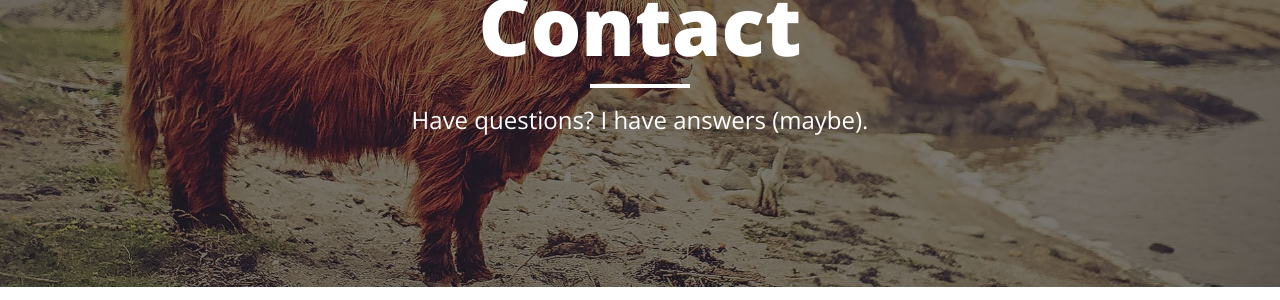
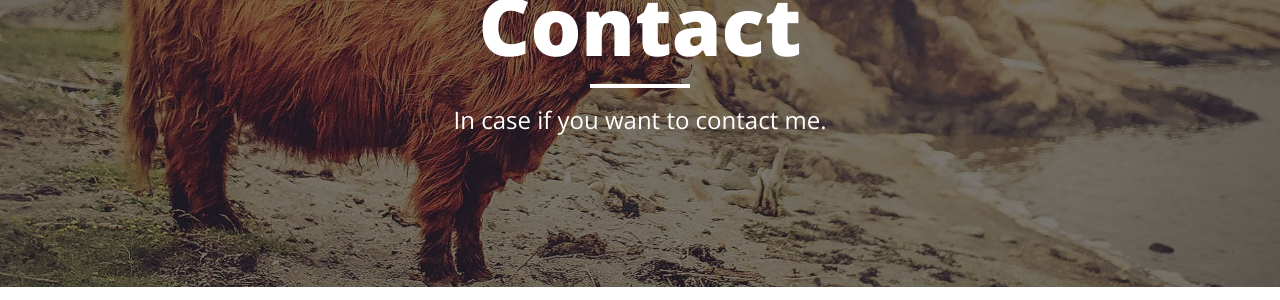
Before and after one commit to Ashiish/demo, a Jekyll site: the page built from contact.html, in a window 1280 px wide. Shown: the part 169-469 px from the top of the page. Built offline with Jekyll 4.4.1, drawn with Linux system fonts in a browser that asks for light colours; nearby versions of some CDN libraries.

Commit message:
Update contact.html

```diff
--- a/contact.html
+++ b/contact.html
@@ -1,7 +1,7 @@
 ---
 layout: page
 title: "Contact"
-description: "Have questions? I have answers (maybe)."
+description: "In case if you want to contact me."
 header-img: "/img/contact-bg.jpg"
 ---
 
```
